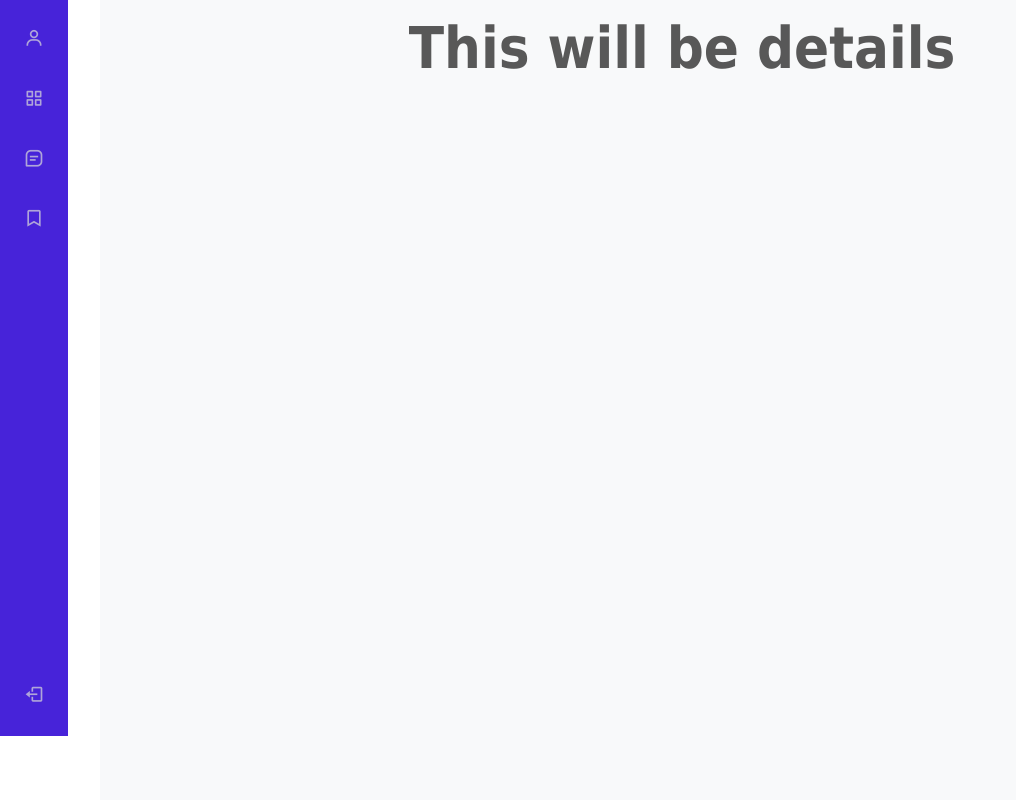
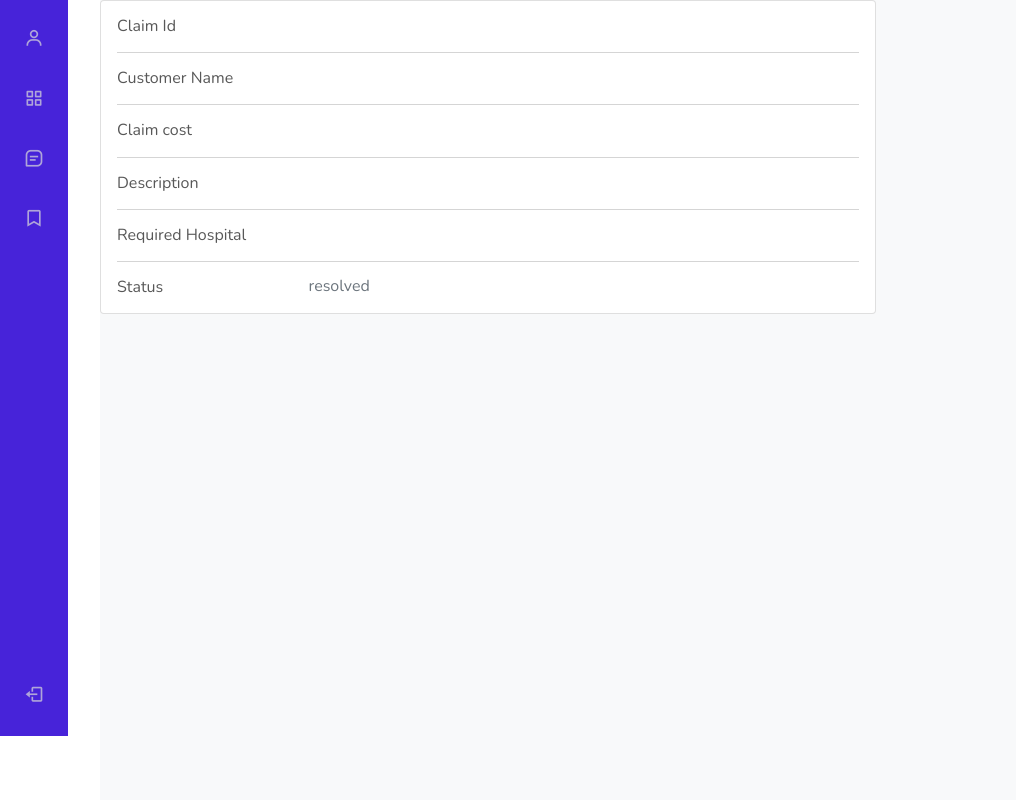
Before and after one commit to mhasabalah/Flask-Project, a Flask app: template Health_Asurance/templates/Admin/ClaimsDetails.html in a window 1280 px wide. Shown: the part 64-864 px from the top of the page, without its empty margins (0-1016 px from the left). Run offline with Flask 2, Linux system fonts and the light colour scheme; the template is opened without the code that fills it, so the values that code supplies are empty; some libraries are stand-ins or nearby versions.

Commit message:
claims done

```diff
--- a/Health_Asurance/__init__.py
+++ b/Health_Asurance/__init__.py
@@ -19,7 +19,7 @@ def create_app():
 
     app.config['MYSQL_HOST'] = 'localhost'
     app.config['MYSQL_USER'] = 'root'
-    app.config['MYSQL_PASSWORD'] = 'Moh1425'
+    app.config['MYSQL_PASSWORD'] = '01015513347'
     app.config['MYSQL_DB'] = 'health_insurance'
 
     mysql = MySQL(app)
--- a/Health_Asurance/templates/Admin/ClaimsDetails.html
+++ b/Health_Asurance/templates/Admin/ClaimsDetails.html
@@ -2,6 +2,72 @@
 {% block title %}Insurance Claims{% endblock %}
 
 {% block content %}
-<h1>This will be details</h1>
+<div class="col-md-8">
+    <div class="card mb-3">
+      <div class="card-body">
+        <div class="row">
+          <div class="col-sm-3">
+            <h6 class="mb-0">Claim Id</h6>
+          </div>
+          <div class="col-sm-9 text-secondary">
+            {{Claims[0][0]}}
+          </div>
+        </div>
+        <hr>
+        <div class="row">
+          <div class="col-sm-3">
+            <h6 class="mb-0">Customer Name</h6>
+          </div>
+          <div class="col-sm-9 text-secondary">
+            {{Claims[0][1]}}
+          </div>
+        </div>
+        <hr>
+        <div class="row">
+          <div class="col-sm-3">
+            <h6 class="mb-0">Claim cost</h6>
+          </div>
+          <div class="col-sm-9 text-secondary">
+            {{Claims[0][2]}}
+          </div>
+        </div>
+        <hr>
+        <div class="row">
+          <div class="col-sm-3">
+            <h6 class="mb-0">Description</h6>
+          </div>
+          <div class="col-sm-9 text-secondary">
+            {{Claims[0][3]}}
+          </div>
+        </div>
+        <hr>
+        <div class="row">
+          <div class="col-sm-3">
+            <h6 class="mb-0">Required Hospital</h6>
+          </div>
+          <div class="col-sm-9 text-secondary">
+            {{Claims[0][4]}}
+          </div>
+        </div>
+        {% if Claims[0][5] == 1 %}
+        <hr>
+        <div class="row">
+          <div class="col-sm-3">
+            <h6 class="mb-0">Status </h6>
+          </div>
+          <div class="col-sm-9 text-secondary">
+            solved
+          {% else %}
+          <hr>
+          <div class="row">
+            <div class="col-sm-3">
+              <h6 class="mb-0">Status </h6>
+            </div>
+            <div class="col-sm-9 text-secondary">
+              resolved
+          {% endif %}
+          </div>
+        </div>
+
 
 {% endblock %}
```
